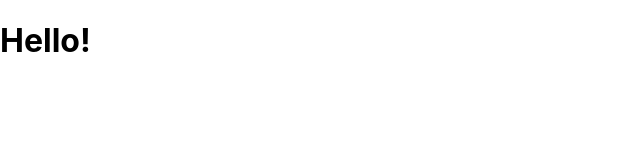
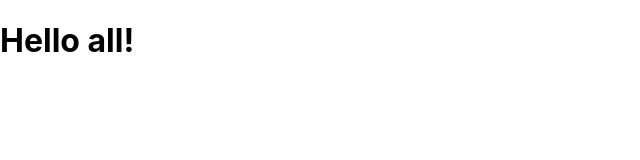
Before and after one commit to Beltchikov/react-task-tracker, a React (Create React App) app: page / in a window 1280 px wide. Shown: the top 160 px of the page, without its empty margins (0-640 px from the left). Built offline with nearby package versions, Linux system fonts and the light colour scheme.

Commit message:
Minor improvements

```diff
--- a/src/App.js
+++ b/src/App.js
@@ -1,8 +1,8 @@
 function App() {
   return (
     <div className="App">
-      <h1>Hello!</h1>
-    </div>
+      <h1>Hello all!</h1>
+      </div>
   );
 }
 
```
